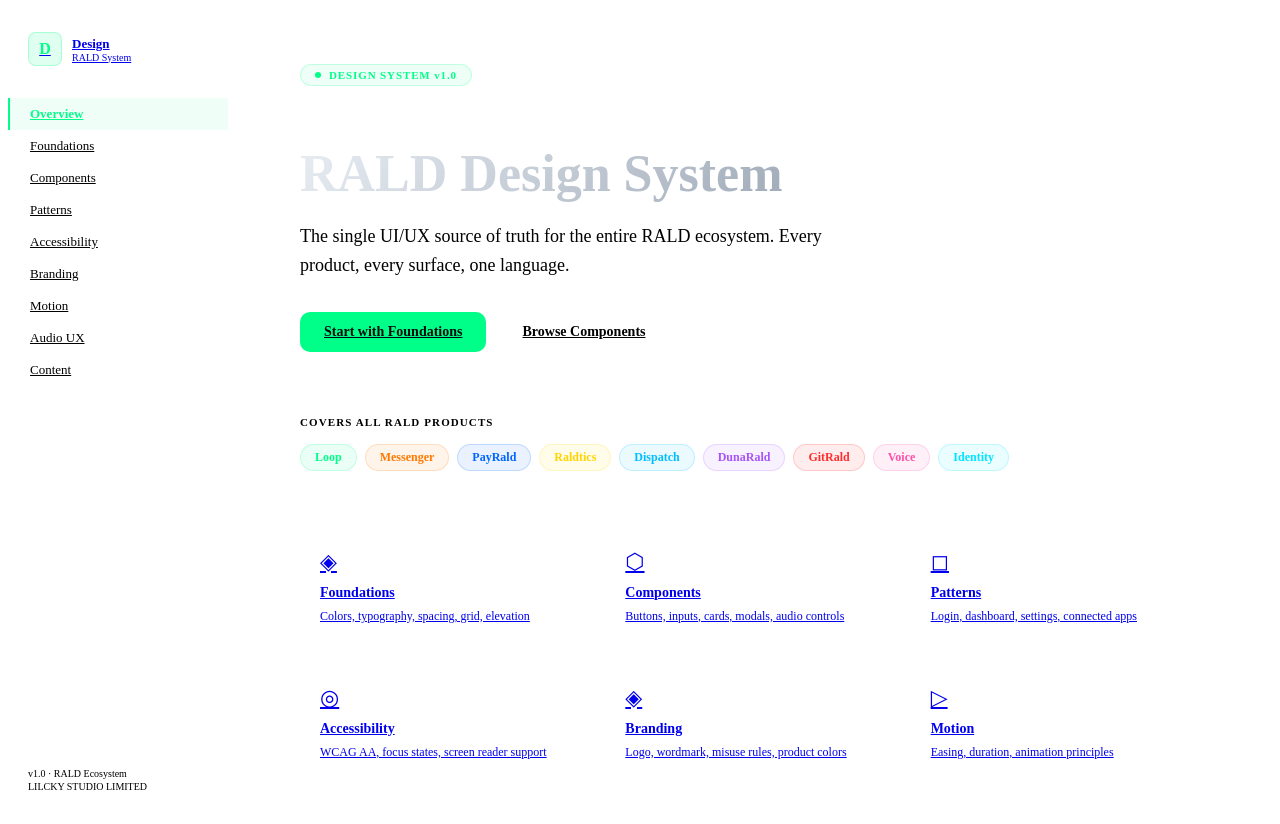
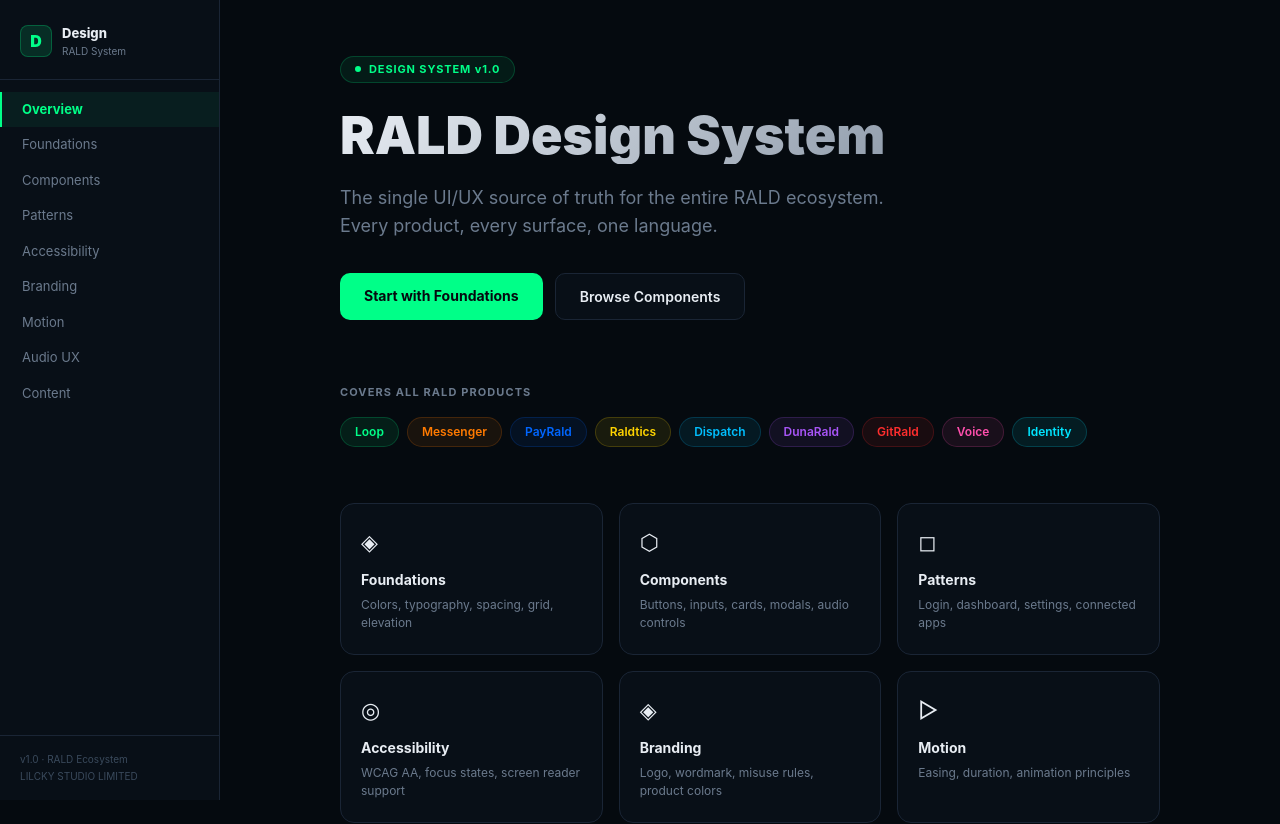
Before and after one commit to Ostinato-Loop/rald-design, a React (Vite) app: page / in a window 1280 px wide. Shown: the top 824 px of the page. Built offline with nearby package versions, Linux system fonts and the light colour scheme.

Commit message:
feat: populate src/styles/tokens.css

```diff
--- a/src/styles/tokens.css
+++ b/src/styles/tokens.css
@@ -0,0 +1,34 @@
+/* RALD Design System — Core Tokens */
+:root {
+  --bg: #050A0F; --surface: #080F17; --card: #0D1620; --overlay: #111D2A;
+  --text: #E8EDF3; --text-muted: #6B7A8D; --text-dim: #3A4A5C;
+  --border: #1A2535; --border-mid: #243040;
+  --loop: #00FF88; --messenger: #FF7A00; --payrald: #0066FF;
+  --raldtics: #FFD400; --dispatch: #00BFFF; --dunarald: #A855F7;
+  --gitrald: #FF2E2E; --voice: #FF4FAD; --identity: #00E5FF;
+  --success: #00FF88; --warning: #FFD400; --error: #FF2E2E; --info: #00BFFF;
+  --space-1: 4px; --space-2: 8px; --space-3: 12px; --space-4: 16px;
+  --space-5: 20px; --space-6: 24px; --space-8: 32px; --space-10: 40px;
+  --space-12: 48px; --space-16: 64px;
+  --radius-sm: 6px; --radius-md: 10px; --radius-lg: 14px; --radius-xl: 20px; --radius-full: 9999px;
+  --font-sans: "Inter", "SF Pro Display", -apple-system, BlinkMacSystemFont, "Segoe UI", sans-serif;
+  --font-mono: "JetBrains Mono", "Fira Code", "Cascadia Code", monospace;
+  --text-xs: 11px; --text-sm: 13px; --text-base: 15px; --text-md: 16px;
+  --text-lg: 20px; --text-xl: 26px; --text-2xl: 32px; --text-3xl: 42px; --text-4xl: 56px;
+  --weight-normal: 400; --weight-medium: 500; --weight-semibold: 600; --weight-bold: 700; --weight-black: 900;
+  --leading-tight: 1.2; --leading-snug: 1.35; --leading-normal: 1.5; --leading-relaxed: 1.7;
+  --shadow-sm: 0 1px 3px rgba(0,0,0,0.4); --shadow-md: 0 4px 16px rgba(0,0,0,0.5); --shadow-lg: 0 8px 32px rgba(0,0,0,0.6);
+  --shadow-glow-green: 0 0 24px rgba(0,255,136,0.15); --shadow-glow-blue: 0 0 24px rgba(0,102,255,0.15);
+  --transition-fast: 80ms ease; --transition-base: 160ms ease; --transition-slow: 320ms ease;
+  --z-base: 0; --z-dropdown: 100; --z-overlay: 200; --z-modal: 300; --z-toast: 400;
+}
+*, *::before, *::after { box-sizing: border-box; margin: 0; padding: 0; }
+html { font-size: 16px; -webkit-font-smoothing: antialiased; }
+body { background: var(--bg); color: var(--text); font-family: var(--font-sans); font-size: var(--text-base); line-height: var(--leading-normal); }
+a { color: inherit; text-decoration: none; }
+button { cursor: pointer; border: none; background: none; font-family: inherit; }
+code, pre { font-family: var(--font-mono); }
+::-webkit-scrollbar { width: 6px; height: 6px; }
+::-webkit-scrollbar-track { background: var(--bg); }
+::-webkit-scrollbar-thumb { background: var(--border-mid); border-radius: 3px; }
+:focus-visible { outline: 2px solid var(--identity); outline-offset: 2px; border-radius: var(--radius-sm); }
```
